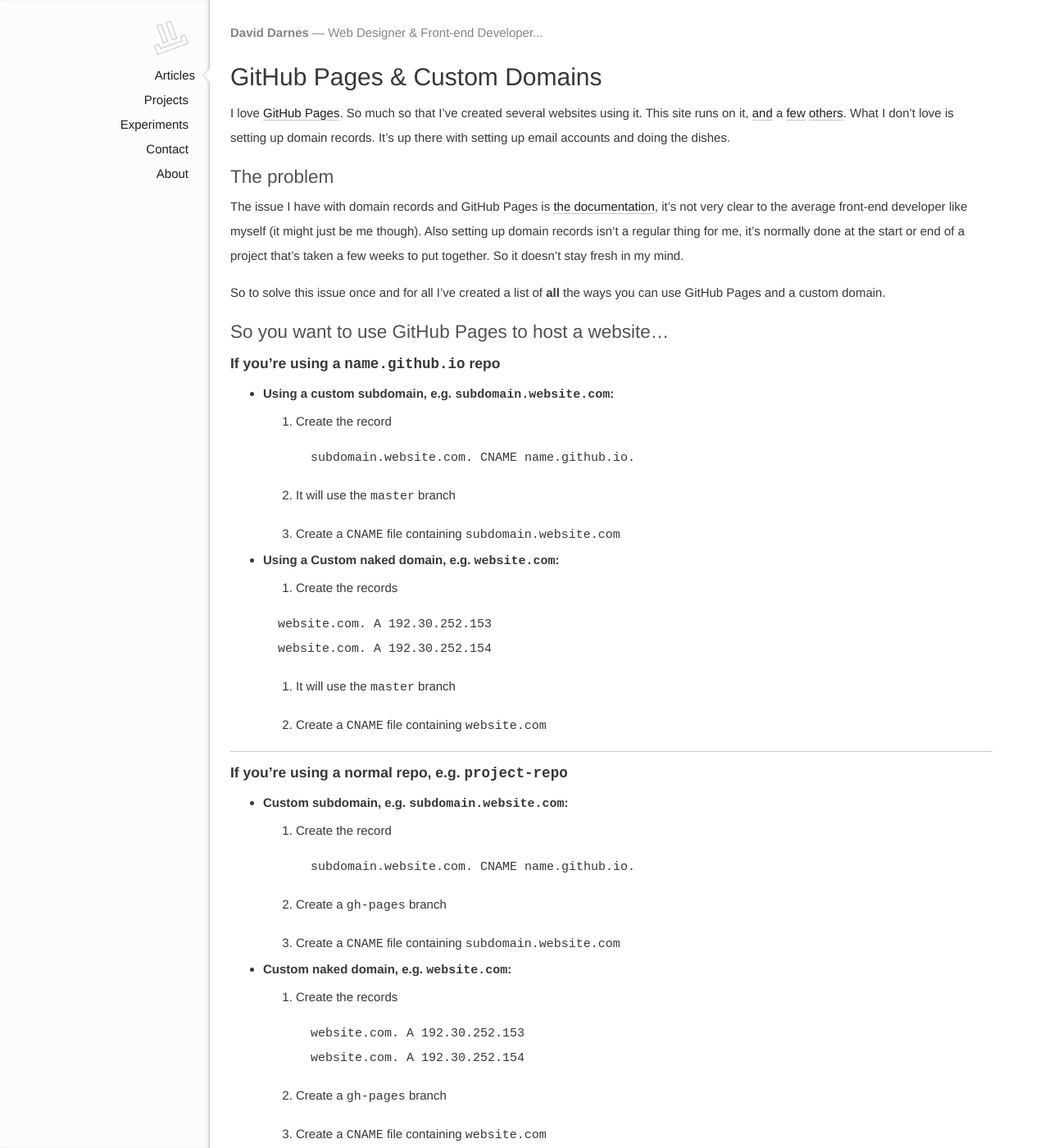
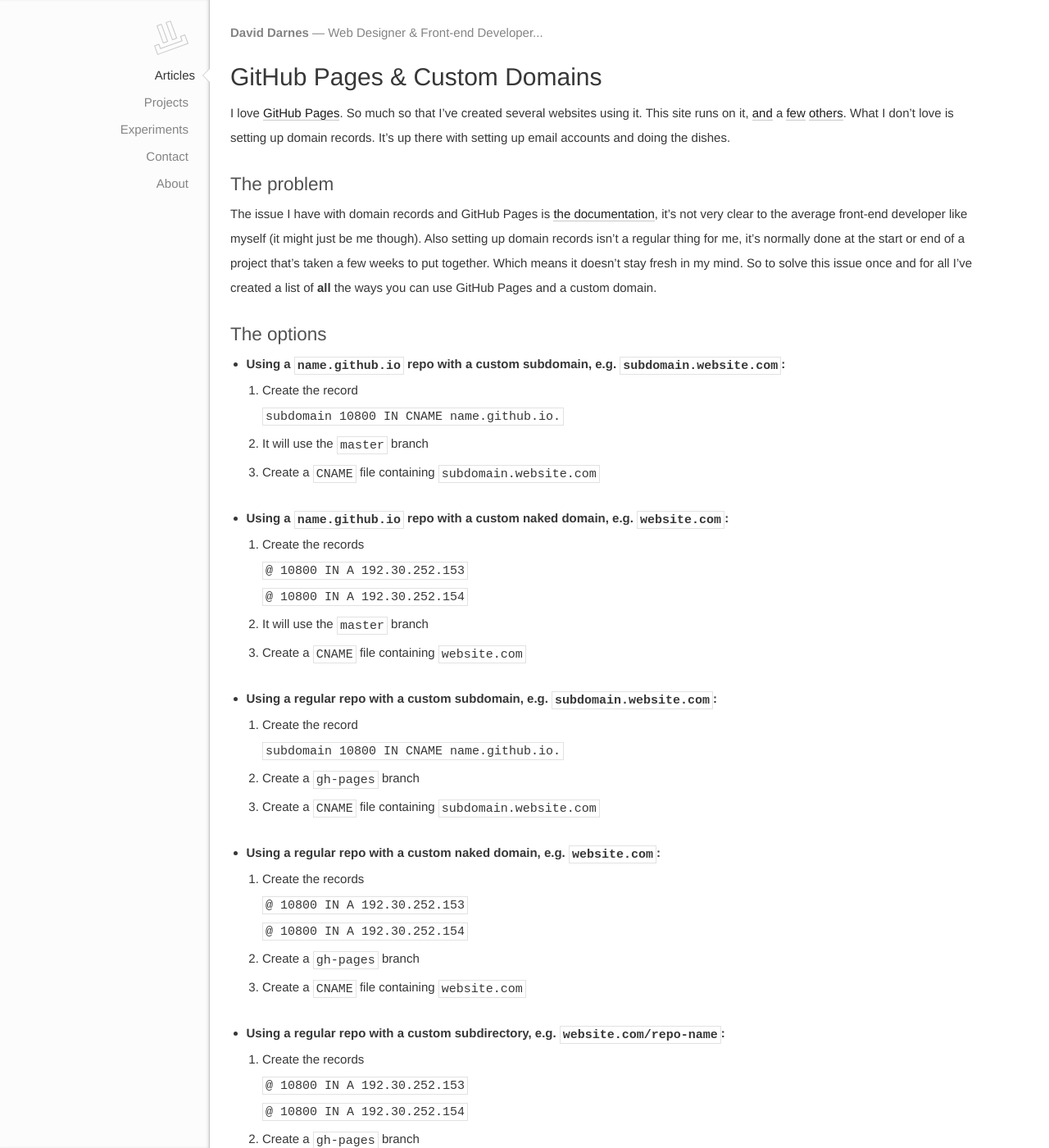
Before and after one commit to daviddarnes/daviddarnes.github.io, a Jekyll site: the page built from _posts/2015-07-10-github-pages-custom-domains.md, in a window 1280 px wide and 1400 px high. Shown: the whole window at 82% size. Built offline with Jekyll 4.4.1, drawn with Linux system fonts in a browser that asks for light colours; emoji names are drawn with the system emoji font; some of the changed text lies outside the part shown.

Commit message:
Improves typographic styles, improves formatting of latest article

````diff
--- a/_posts/2015-07-10-github-pages-custom-domains.md
+++ b/_posts/2015-07-10-github-pages-custom-domains.md
@@ -13,90 +13,78 @@
 
 ## The problem
 
-The issue I have with domain records and GitHub Pages is [the documentation](https://help.github.com/articles/setting-up-a-custom-domain-with-github-pages/), it's not very clear to the average front-end developer like myself (it might just be me though). Also setting up domain records isn't a regular thing for me, it's normally done at the start or end of a project that's taken a few weeks to put together. So it doesn't stay fresh in my mind.
+The issue I have with domain records and GitHub Pages is [the documentation](https://help.github.com/articles/setting-up-a-custom-domain-with-github-pages/), it's not very clear to the average front-end developer like myself (it might just be me though). Also setting up domain records isn't a regular thing for me, it's normally done at the start or end of a project that's taken a few weeks to put together. Which means it doesn't stay fresh in my mind. So to solve this issue once and for all I've created a list of **all** the ways you can use GitHub Pages and a custom domain.
 
-So to solve this issue once and for all I've created a list of **all** the ways you can use GitHub Pages and a custom domain.
+## The options
 
-## So you want to use GitHub Pages to host a website...
-
-### If you're using a `name.github.io` repo
-
-- #### Using a custom subdomain, e.g. `subdomain.website.com`:
+- **Using a `name.github.io` repo with a custom subdomain, e.g. `subdomain.website.com`:**
 
   1. Create the record
-    ```
-    subdomain.website.com. CNAME name.github.io.
-    ```
+
+     `subdomain 10800 IN CNAME name.github.io.`
 
   2. It will use the `master` branch
 
   3. Create a `CNAME` file containing `subdomain.website.com`
 
-- #### Using a Custom naked domain, e.g. `website.com`:
+- **Using a `name.github.io` repo with a custom naked domain, e.g. `website.com`:**
 
   1. Create the records
 
-    ```
-    website.com. A 192.30.252.153
-    website.com. A 192.30.252.154
-    ```
+     `@ 10800 IN A 192.30.252.153`
+
+     `@ 10800 IN A 192.30.252.154`
 
   2. It will use the `master` branch
 
   3. Create a `CNAME` file containing `website.com`
 
----
-
-### If you're using a normal repo, e.g. `project-repo`
-
-- #### Custom subdomain, e.g. `subdomain.website.com`:
+- **Using a regular repo with a custom subdomain, e.g. `subdomain.website.com`:**
 
   1. Create the record
-    ```
-    subdomain.website.com. CNAME name.github.io.
-    ```
+
+     `subdomain 10800 IN CNAME name.github.io.`
 
   2. Create a `gh-pages` branch
 
   3. Create a `CNAME` file containing `subdomain.website.com`
 
-- #### Custom naked domain, e.g. `website.com`:
+- **Using a regular repo with a custom naked domain, e.g. `website.com`:**
 
   1. Create the records
-    ```
-    website.com. A 192.30.252.153
-    website.com. A 192.30.252.154
-    ```
+
+     `@ 10800 IN A 192.30.252.153`
+
+     `@ 10800 IN A 192.30.252.154`
 
   2. Create a `gh-pages` branch
 
   3. Create a `CNAME` file containing `website.com`
 
-- #### Custom subdirectory, e.g. `website.com/poject-repo`:
+- **Using a regular repo with a custom subdirectory, e.g. `website.com/repo-name`:**
 
   1. Create the records
-    ```
-    website.com. A 192.30.252.153
-    website.com. A 192.30.252.154
-    ```
+
+     `@ 10800 IN A 192.30.252.153`
+
+     `@ 10800 IN A 192.30.252.154`
 
   2. Create a `gh-pages` branch
 
-  3. It will appear at `website.com/project-repo`
-
-- #### Custom subdomain and subdirectory, e.g. `subdomain.website.com/poject-repo`:
+- **Using a regular repo with a custom subdomain and subdirectory, e.g. `subdomain.website.com/repo-name`:**
 
   1. Create the record
-    ```
-    subdomain.website.com. CNAME name.github.io.
-    ```
+
+     `subdomain 10800 IN CNAME name.github.io.`
 
   2. Create a `gh-pages` branch
 
-  3. It will appear at `subdomain.website.com/project-repo`
+## Additional notes
 
----
+It might be worth checking out this article on [understanding DNS](http://blog.wikidot.com/blog:understanding-dns), it does quite a nice job of explaining the difference between a `CNAME` and an `A` record.
 
-Now that I've have this clearly documented I won't have to guess records every time I come to setting up GitHub Pages :+1:. Hopefully this will help you as well. If you know a better way, just [submit a pull request to this article](https://github.com/daviddarnes/daviddarnes.github.io).
+## The conclusion
+
+Now that I've have this clearly documented I won't have to guess records every time I come to setting up GitHub Pages :+1:. Hopefully this will help you as well. If you know a better way, just [submit a pull request to this article](https://github.com/daviddarnes/daviddarnes.github.io/blob/master/_posts/2015-07-10-github-pages-custom-domains.md). Thanks to @createdbypete and @jdennes for help on getting these right.
 
 Cheers, Dave
--- a/css/styles.scss
+++ b/css/styles.scss
@@ -50,8 +50,27 @@
 	font-weight: 400;
 }
 
-h2 {
+h3 {
+	font-weight: 500
+}
+
+h2, h3, h4 {
 	color: lighten($text-colour, 10%);
+}
+
+p {
+	margin-bottom: 1.6em;
+}
+ul, ol {
+	margin-bottom: 1.6em;
+	padding-left: 1.3em;
+	p {
+		margin-bottom: 0;
+	}
+}
+
+li {
+	margin-bottom: .2em;
 }
 
 a {
@@ -75,12 +94,14 @@
 
 code {
 	word-break: break-word;
+	padding: .1em .2em;
+	border: 1px solid lighten($border-colour, 10%);
 }
 
 hr {
 	height: 1px;
 	border: none;
-	background: $border-colour;
+	background: lighten($border-colour, 10%);
 }
 
 
@@ -306,6 +327,7 @@
 .link {
 	position: relative;
 	transition: .2s;
+	color: lighten($text-colour, 30%);
 	&--logo {
 		min-width: auto;
 		line-height: 0;
@@ -313,6 +335,7 @@
 	&--main:hover,
 	&--current {
 		margin-right: -8px;
+		color: $text-colour;
 	}
 	&--current {
 		&:before,
````
